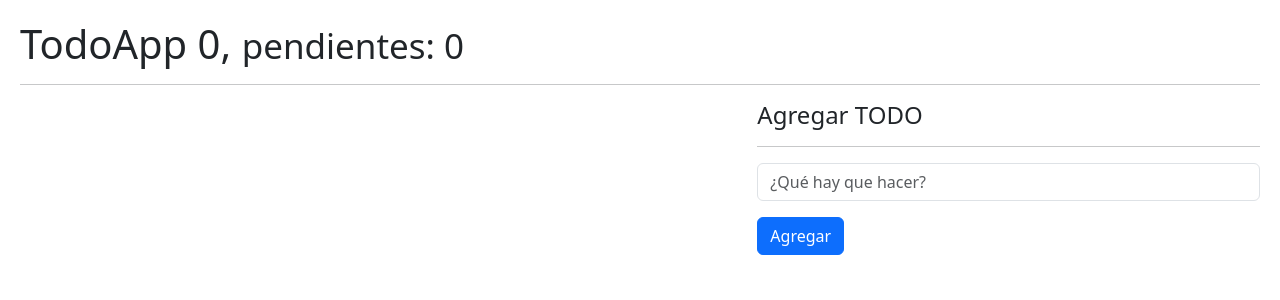
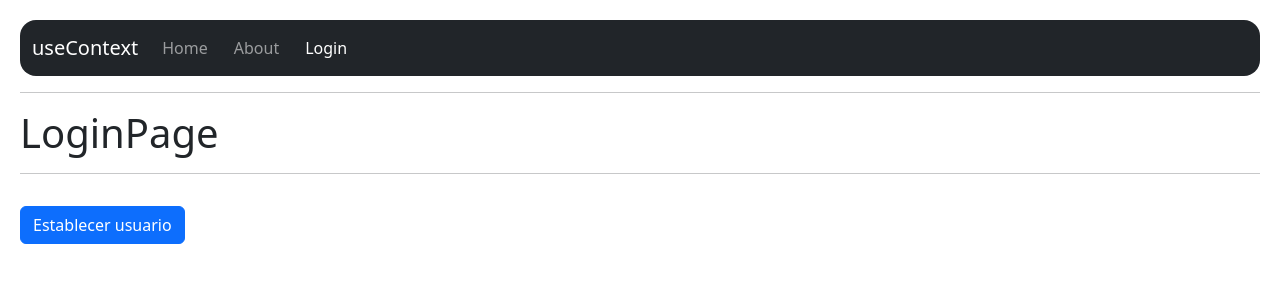
Before and after one commit to Jesus1508/react2023, a React (Vite) app in the folder 05-hook-app/: page /login in a window 1280 px wide. Shown: the top 300 px of the page. Built offline with nearby package versions, Linux system fonts and the light colour scheme.

Commit message:
probando rutas y useContext en React

```diff
--- a/05-hook-app/package.json
+++ b/05-hook-app/package.json
@@ -12,7 +12,8 @@
   "dependencies": {
     "bootstrap": "^5.3.2",
     "react": "^18.2.0",
-    "react-dom": "^18.2.0"
+    "react-dom": "^18.2.0",
+    "react-router-dom": "^6.20.0"
   },
   "devDependencies": {
     "@types/react": "^18.2.37",
--- /dev/null
+++ b/05-hook-app/src/09-useContext/AboutPage.jsx
@@ -0,0 +1,9 @@
+
+export const AboutPage = () => {
+    return (
+        <>
+            <h1>AboutPage</h1>
+            <hr />
+        </>
+    )
+}
--- /dev/null
+++ b/05-hook-app/src/09-useContext/HomePage.jsx
@@ -0,0 +1,17 @@
+import { useContext } from "react"
+import { UserContext } from "./context/UserContext"
+
+export const HomePage = () => {
+
+    const { user } = useContext ( UserContext)
+
+    return (
+        <>
+            <h1>HomePage <small>{ user?.name }</small></h1>
+            <hr />
+            <pre>
+                { JSON.stringify( user, null, 3 ) }
+            </pre>
+        </>
+    )
+}
--- /dev/null
+++ b/05-hook-app/src/09-useContext/LoginPage.jsx
@@ -0,0 +1,25 @@
+import { useContext } from "react"
+import { UserContext } from "./context/UserContext"
+
+export const LoginPage = () => {
+
+    const { user, setUser } = useContext(UserContext)
+
+    return (
+        <>
+            <h1>LoginPage</h1>
+            <hr />
+
+            <pre>
+                { JSON.stringify( user, null, 3 ) }
+            </pre>
+
+            <button
+                className="btn btn-primary"
+                onClick={ () => setUser({ id:123, name: 'Jesus', email: 'iscjesus1508@gmail.com'}) }
+            >
+                Establecer usuario
+            </button>
+        </>
+    )
+}
--- /dev/null
+++ b/05-hook-app/src/09-useContext/MainApp.jsx
@@ -0,0 +1,21 @@
+import { Route, Routes, Navigate } from 'react-router-dom'
+import { AboutPage, HomePage, LoginPage, Navbar } from './'
+import { UserProvider } from './context/UserProvider'
+
+export const MainApp = () => {
+    return (
+        <UserProvider>
+            <Navbar />
+            <hr />
+
+            <Routes>
+                <Route path='/' element={ <HomePage /> } />
+                <Route path='about' element={ <AboutPage /> } />
+                <Route path='login' element={ <LoginPage /> } />
+
+                {/* <Route path='/*' element={ <LoginPage /> } /> */}
+                <Route path='/*' element={ <Navigate to='/about' /> } />
+            </Routes>
+        </UserProvider>
+    )
+}
--- /dev/null
+++ b/05-hook-app/src/09-useContext/Navbar.jsx
@@ -0,0 +1,38 @@
+import { Link, NavLink } from 'react-router-dom'
+
+export const Navbar = () => {
+    return (
+        <>
+            <nav className="navbar navbar-expand-lg navbar-dark bg-dark rounded-4">
+                <div className="container-fluid">
+                    <Link className="navbar-brand" to="/">useContext</Link>
+                    <div className="collapse navbar-collapse" id="navbarNav">
+                        <ul className="navbar-nav">
+
+                            <NavLink
+                                className={ ({ isActive }) => `nav-link ${ isActive ? 'active' : ' '}` }
+                                to='/'
+                            >
+                                Home
+                            </NavLink>
+
+                            <NavLink
+                                className={ ({ isActive }) => `nav-link ${ isActive ? 'active' : ' '}` }
+                                to='/about'
+                            >
+                                About
+                            </NavLink>
+
+                            <NavLink
+                                className={ ({ isActive }) => `nav-link ${ isActive ? 'active' : ' '}` }
+                                to='/login'
+                            >
+                                Login
+                            </NavLink>
+                        </ul>
+                    </div>
+                </div>
+            </nav>
+        </>
+    )
+}
--- /dev/null
+++ b/05-hook-app/src/09-useContext/context/UserContext.jsx
@@ -0,0 +1,3 @@
+import { createContext } from 'react'
+
+export const UserContext = createContext()
--- /dev/null
+++ b/05-hook-app/src/09-useContext/context/UserProvider.jsx
@@ -0,0 +1,14 @@
+/* eslint-disable react/prop-types */
+import { useState } from "react"
+import { UserContext } from "./UserContext"
+
+export const UserProvider = ( { children } ) => {
+
+    const [user, setUser] = useState()
+
+    return (
+        <UserContext.Provider value={{ user, setUser }}>
+            { children }
+        </UserContext.Provider>
+    )
+}
--- /dev/null
+++ b/05-hook-app/src/09-useContext/index.js
@@ -0,0 +1,4 @@
+export * from './AboutPage'
+export * from './HomePage'
+export * from './LoginPage'
+export * from './Navbar'
--- a/05-hook-app/src/index.css
+++ b/05-hook-app/src/index.css
@@ -5,3 +5,7 @@ body{
 button{
     margin-right: 10px;
 }
+
+a{
+    margin-right: 10px;
+}
--- a/05-hook-app/src/main.jsx
+++ b/05-hook-app/src/main.jsx
@@ -1,7 +1,9 @@
 /* eslint-disable no-unused-vars */
 import React from 'react'
 import ReactDOM from 'react-dom/client'
+import { BrowserRouter } from 'react-router-dom'
 
+// import './08-useReducer/intro-reducer'
 // import { CallbackHook } from './06-memos/CallbackHook'
 // import { CounterApp } from './01-useState/CounterApp.jsx'
 // import { CounterWithCustomHook } from './01-useState/CounterWithCustomHook'
@@ -9,17 +11,20 @@ import ReactDOM from 'react-dom/client'
 // import { FocusScreen } from './04-useRef/FocusScreen'
 // import { HooksApp } from './HooksApp.jsx'
 // import { Layout } from './05-useLayoutEffect/Layout'
+import { MainApp } from './09-useContext/MainApp'
 // import { MemoHook } from './06-memos/MemoHook'
 // import { Memorize } from './06-memos/Memorize'
 // import { MultipleCustomHooks } from './03-examples/MultipleCustomHooks'
 // import { Padre } from './07-tarea-memo/Padre'
 // import { SimpleForm  from './02-useEffect/SimpleForm'
-// import './08-useReducer/intro-reducer'
-import { TodoApp } from './08-useReducer/TodoApp'
+// import { TodoApp } from './08-useReducer/TodoApp'
+
 import './index.css'
 
 ReactDOM.createRoot(document.getElementById('root')).render(
-    <TodoApp/>
+    <BrowserRouter>
+        <MainApp />
+    </BrowserRouter>
 )
 
 
@@ -35,5 +40,6 @@ ReactDOM.createRoot(document.getElementById('root')).render(
     {/* <Memorize/> */}
     {/* <MemoHook/> */}
     {/* <CallbackHook/> */}
-    {/*<Padre/> */}
+    {/* <Padre/> */}
+    {/* <TodoApp/> */}
   {/* </React.StrictMode>, */}
```
Also changed, not shown: 1 other file (tests, documents, lock files or other folders).
